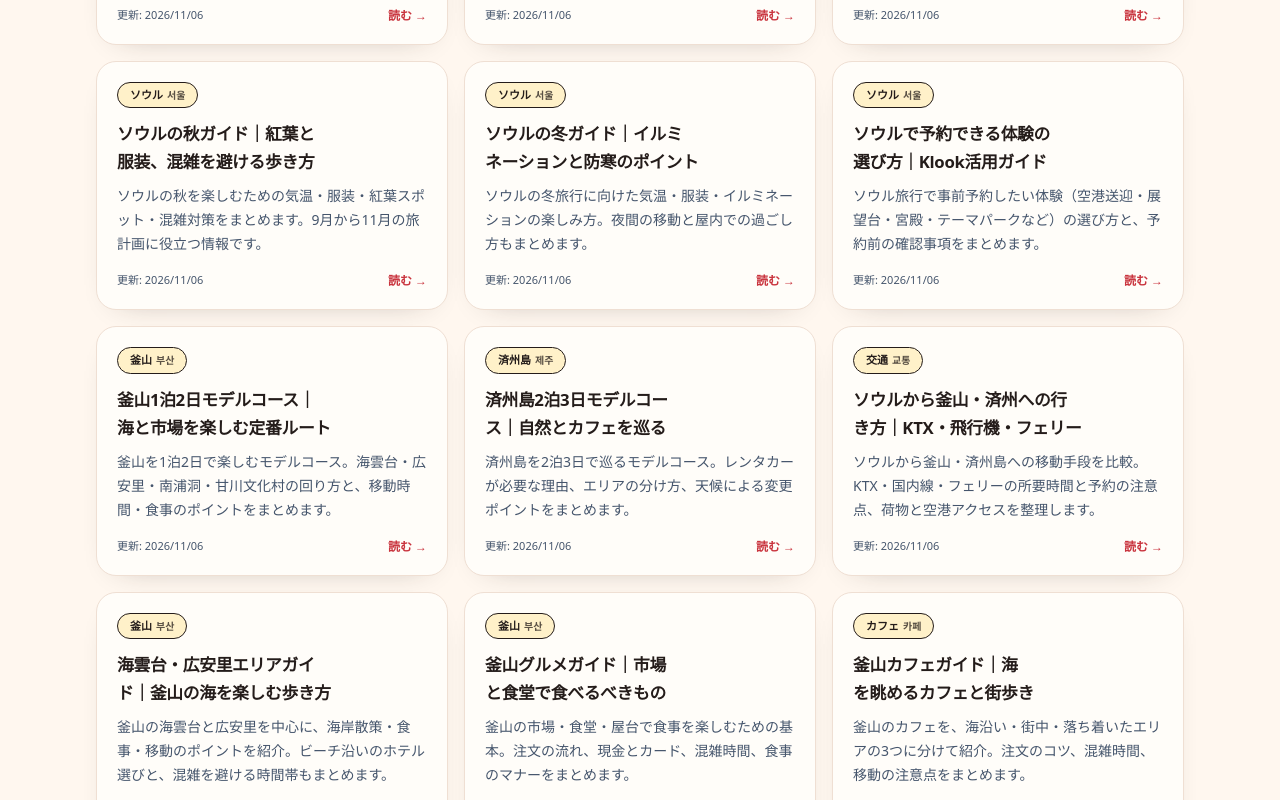
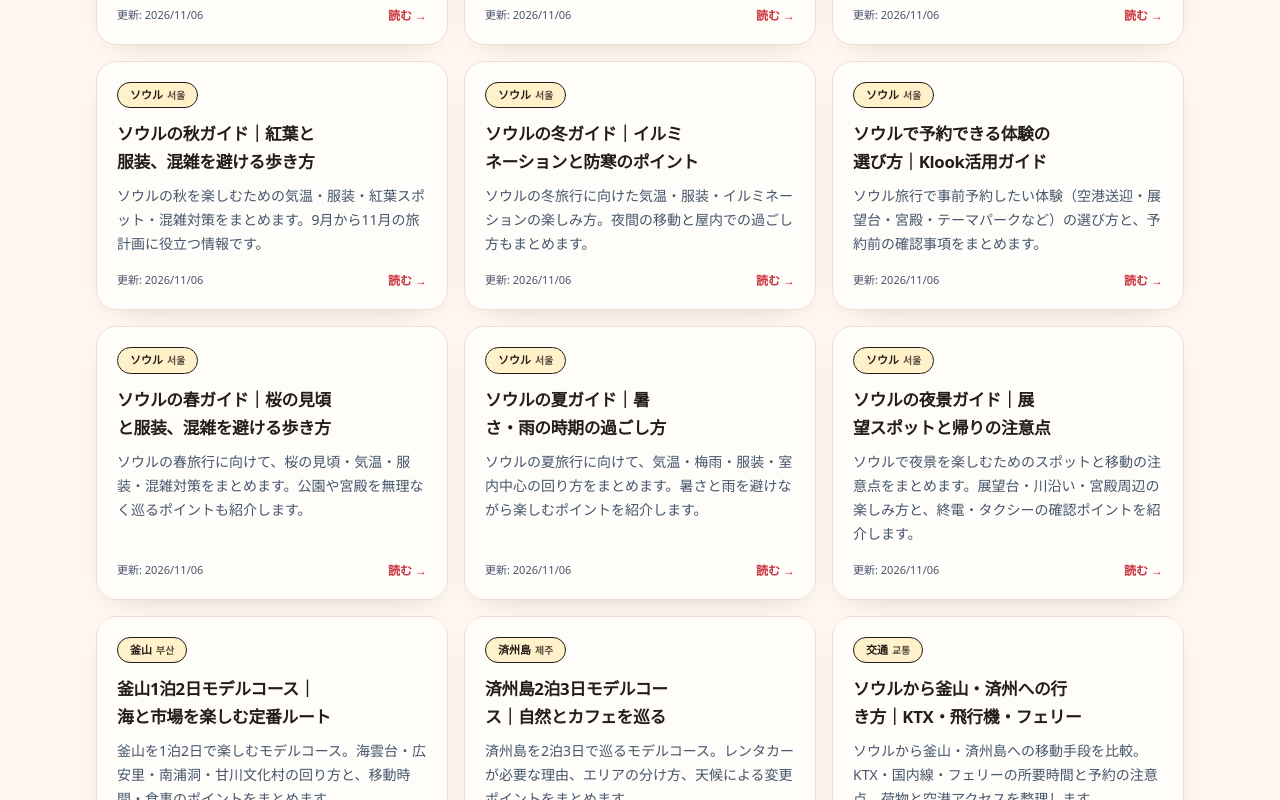
Before and after one commit to yuga-hashimoto/korea-affiliate-media, a Next.js app: page /articles in a window 1280 px wide. Shown: the part 1157-1957 px from the top of the page. Built offline with nearby package versions, Linux system fonts and the light colour scheme; no server answers.

Commit message:
content: ソウルの春・夏・夜景記事を追加し、A8提携状況を記録

```diff
--- a/src/content/seoul.ts
+++ b/src/content/seoul.ts
@@ -461,4 +461,160 @@ export const seoulArticles: Article[] = [
     hubPath: "/korea/travel/seoul",
     imageAlt: null,
   },
+  {
+    slug: "seoul-cherry-blossom-guide",
+    title: "ソウルの春ガイド｜桜の見頃と服装、混雑を避ける歩き方",
+    description:
+      "ソウルの春旅行に向けて、桜の見頃・気温・服装・混雑対策をまとめます。公園や宮殿を無理なく巡るポイントも紹介します。",
+    category: "seoul",
+    status: "published",
+    aiGenerated: false,
+    reviewedAt: PUBLISHED_AT,
+    publishedAt: PUBLISHED_AT,
+    updatedAt: UPDATED_AT,
+    evidenceIds: ["ev-kma", "ev-visitkorea"],
+    sections: [
+      {
+        heading: "見頃は年によって変わる",
+        paragraphs: [
+          "ソウルの桜は例年3月下旬から4月中旬に開花・満開を迎えますが、時期は年によって前後します。出発前に韓国気象庁や観光公社の開花情報を確認してください。",
+          "開花直後はまだ寒い日もあり、満開時でも朝晩は冷え込みます。羽織りものを用意しておくと安心です。",
+        ],
+      },
+      {
+        heading: "桜を楽しみやすい場所",
+        paragraphs: [
+          "公園・宮殿・川沿いの散策路は桜の名所として人気です。週末は混雑するため、朝の早い時間帯を選ぶとゆっくり歩けます。",
+          "宮殿や施設は入場時間・休館日が定められています。公式サイトで最新情報を確認してください。",
+        ],
+      },
+      {
+        heading: "服装と持ち物",
+        paragraphs: [
+          "日中と朝晩の気温差が大きいため、重ね着が便利です。歩く時間が長くなるので、歩きやすい靴を選びましょう。",
+          "花粉が気になる場合はマスクやメガネを用意してください。",
+        ],
+      },
+    ],
+    faq: [
+      {
+        question: "桜の見頃はいつですか？",
+        answer:
+          "例年3月下旬から4月中旬ですが、年によって異なります。韓国気象庁や観光公社の情報を旅行前に確認してください。",
+      },
+      {
+        question: "夜桜は見られますか？",
+        answer:
+          "ライトアップを実施する場所があります。実施期間・時間は年や施設によって変わるため、公式情報を確認してください。",
+      },
+    ],
+    related: ["seoul-autumn-guide", "korea-season-and-packing", "seoul-area-guide"],
+    tags: ["ソウル", "春", "桜", "服装"],
+    hubPath: "/korea/travel/seoul",
+    imageAlt: null,
+  },
+  {
+    slug: "seoul-summer-guide",
+    title: "ソウルの夏ガイド｜暑さ・雨の時期の過ごし方",
+    description:
+      "ソウルの夏旅行に向けて、気温・梅雨・服装・室内中心の回り方をまとめます。暑さと雨を避けながら楽しむポイントを紹介します。",
+    category: "seoul",
+    status: "published",
+    aiGenerated: false,
+    reviewedAt: PUBLISHED_AT,
+    publishedAt: PUBLISHED_AT,
+    updatedAt: UPDATED_AT,
+    evidenceIds: ["ev-kma", "ev-visitkorea"],
+    sections: [
+      {
+        heading: "暑さと梅雨",
+        paragraphs: [
+          "ソウルの夏は気温が高く湿度も上がります。6月下旬から7月にかけて梅雨の時期があり、急な雨に備えて折りたたみ傘があると便利です。",
+          "年によって梅雨入り・梅雨明けの時期が異なるため、出発前に天気予報を確認してください。",
+        ],
+      },
+      {
+        heading: "室内中心の回り方",
+        paragraphs: [
+          "暑さが厳しい日は、美術館・博物館・大型商業施設・カフェなどを組み合わせると無理なく過ごせます。",
+          "屋外の予定は朝か夕方に移し、日中の移動を短くすると疲れにくくなります。",
+        ],
+      },
+      {
+        heading: "服装と持ち物",
+        paragraphs: [
+          "通気性のよい服、帽子、日焼け止め、水筒を用意しましょう。室内は冷房が強いことがあるため、薄手の羽織りものもあると安心です。",
+          "雨の日は足元が濡れやすいので、乾きやすい靴を選んでください。",
+        ],
+      },
+    ],
+    faq: [
+      {
+        question: "梅雨はいつごろですか？",
+        answer:
+          "例年6月下旬から7月ですが、年によって異なります。韓国気象庁の情報を確認してください。",
+      },
+      {
+        question: "暑さ対策で気をつけることは？",
+        answer:
+          "こまめな水分補給と休憩を心がけてください。屋外の長時間滞在を避け、室内の予定を挟むと安心です。",
+      },
+    ],
+    related: ["korea-season-and-packing", "seoul-cafe-area-guide", "korea-travel-checklist"],
+    tags: ["ソウル", "夏", "梅雨", "服装"],
+    hubPath: "/korea/travel/seoul",
+    imageAlt: null,
+  },
+  {
+    slug: "seoul-night-view-guide",
+    title: "ソウルの夜景ガイド｜展望スポットと帰りの注意点",
+    description:
+      "ソウルで夜景を楽しむためのスポットと移動の注意点をまとめます。展望台・川沿い・宮殿周辺の楽しみ方と、終電・タクシーの確認ポイントを紹介します。",
+    category: "seoul",
+    status: "published",
+    aiGenerated: false,
+    reviewedAt: PUBLISHED_AT,
+    publishedAt: PUBLISHED_AT,
+    updatedAt: UPDATED_AT,
+    evidenceIds: ["ev-visitkorea", "ev-seoulmetro"],
+    sections: [
+      {
+        heading: "夜景を楽しめる場所",
+        paragraphs: [
+          "展望台から街を見下ろす、川沿いを歩く、ライトアップされた宮殿周辺を散策するなど、選択肢があります。",
+          "営業時間・入場料・ライトアップの実施時間は施設や季節によって変わるため、公式情報を確認してください。",
+        ],
+      },
+      {
+        heading: "移動と帰り",
+        paragraphs: [
+          "夜景を見たあとは地下鉄の終電時刻に注意してください。終電を過ぎるとタクシー移動になります。",
+          "タクシーは配車アプリや駅前の乗り場を利用し、ぼったくりを避けるためメーターの有無を確認しましょう。",
+        ],
+      },
+      {
+        heading: "撮影と安全",
+        paragraphs: [
+          "三脚の使用やフラッシュは場所によって制限があります。案内表示に従ってください。",
+          "夜間は人通りの多い道を選び、貴重品の管理に気をつけてください。",
+        ],
+      },
+    ],
+    faq: [
+      {
+        question: "夜景は何時ごろがきれいですか？",
+        answer:
+          "日没後から夜にかけてが見頃です。季節によって日没時刻が変わるため、訪問日の時間を確認してください。",
+      },
+      {
+        question: "1人でも夜景スポットに行けますか？",
+        answer:
+          "展望台や駅近くのスポットは1人でも行きやすいです。帰りの交通手段を先に確認しておくと安心です。",
+      },
+    ],
+    related: ["seoul-area-guide", "seoul-klook-experiences", "seoul-cafe-area-guide"],
+    tags: ["ソウル", "夜景", "展望台", "移動"],
+    hubPath: "/korea/travel/seoul",
+    imageAlt: null,
+  },
 ];
```
Also changed, not shown: 1 other file (tests, documents, lock files or other folders).
